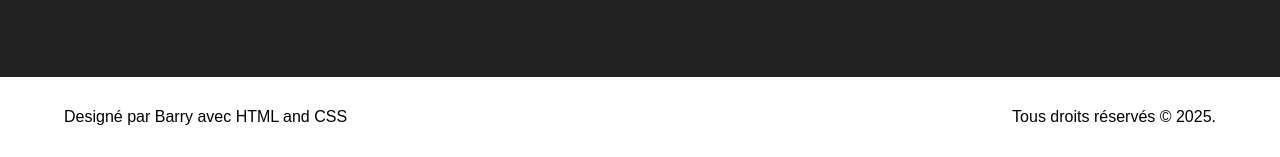
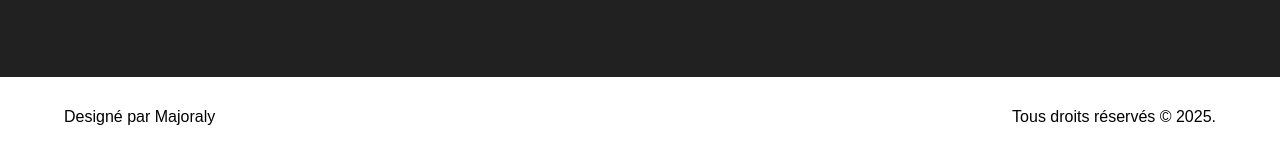
Before and after one commit to mk-barry/majoraly-web-site, a PHP site: page / in a window 1280 px wide. Shown: the part 2883-3040 px from the top of the page. Run offline with PHP 8.4, Linux system fonts and the light colour scheme; some libraries are stand-ins or nearby versions.

Commit message:
Fix HTML structure and update footer design

```diff
--- a/index.php
+++ b/index.php
@@ -167,7 +167,7 @@
     </main>
     <footer>
        <div class="design">
-        <p>Designé par <span class="blue">Barry</span> avec HTML and CSS</p>
+        <p>Designé par <span class="blue">Majoraly</span></p>
        </div>
        <div class="right">
         <p>Tous droits réservés &copy; 2025.</p>
```
